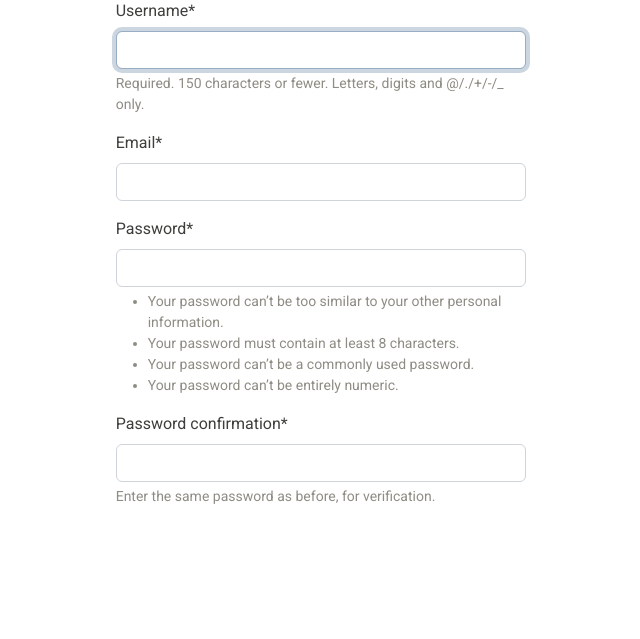
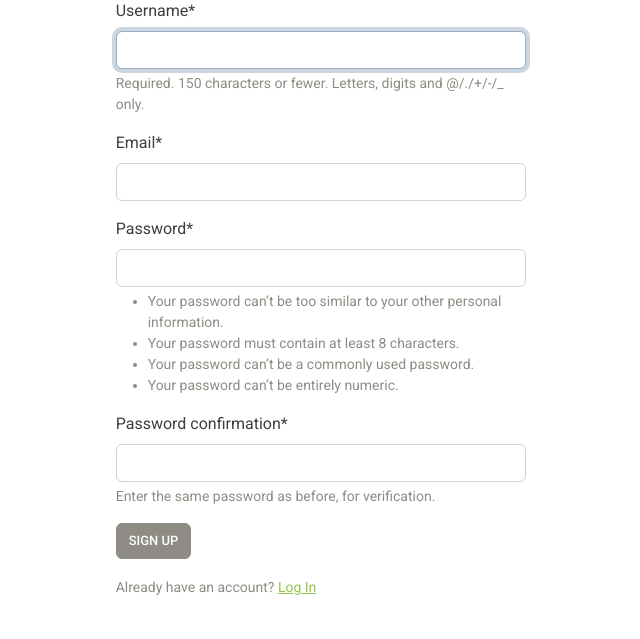
Before and after one commit to nutchoey/Django-Blog-Bootstrap, a Django app: template users/templates/users/register.html in a window 1280 px wide. Shown: the part 161-800 px from the top of the page, without its empty margins (319-959 px from the left). Run offline with Django 5.2, Linux system fonts and the light colour scheme; the template is opened without the code that fills it: values that come from a table or form of the project are taken from there, others are empty; some libraries are stand-ins or nearby versions.

Commit message:
config register system

```diff
--- a/DjangoBlogBootstrap/settings.py
+++ b/DjangoBlogBootstrap/settings.py
@@ -125,6 +125,8 @@ STATIC_URL = 'static/'
 # https://docs.djangoproject.com/en/5.2/ref/settings/#default-auto-field
 
 DEFAULT_AUTO_FIELD = 'django.db.models.BigAutoField'
+LOGIN_REDIRECT_URL = 'bloglist'
+LOGIN_URL = 'login'
 
 CRISPY_ALLOWED_TEMPLATE_PACKS = 'bootstrap5'
 
--- a/users/templates/users/register.html
+++ b/users/templates/users/register.html
@@ -6,9 +6,15 @@
     <div class="col-11 col-md-4 mx-auto mt-5">
         <h1>Sign Up</h1>
         <form method="POST">
-            {%csrf_token %}
+            {% csrf_token %}
             {{ form|crispy }}
+            <div class="form-group">
+                <button class="btn btn-secondary" type="submit">Sign Up</button>
+            </div>
         </form>
+        <div class="pt-3">
+            <small class="text-muted">Already have an account? <a href="#" class="ml-2"> Log In</a></small>
+        </div>
     </div>
 </div>
 
--- a/users/urls.py
+++ b/users/urls.py
@@ -1,6 +1,7 @@
 from django.urls import path
 from .views import RegisterView
+from django.contrib.auth import views as auth_views
 
 urlpatterns = [
-    path('register/', RegisterView, name='register'),
+    path('register/', RegisterView.as_view(), name='register'),
 ]
```
Also changed, not shown: users/views.py (+16 -5 lines).
